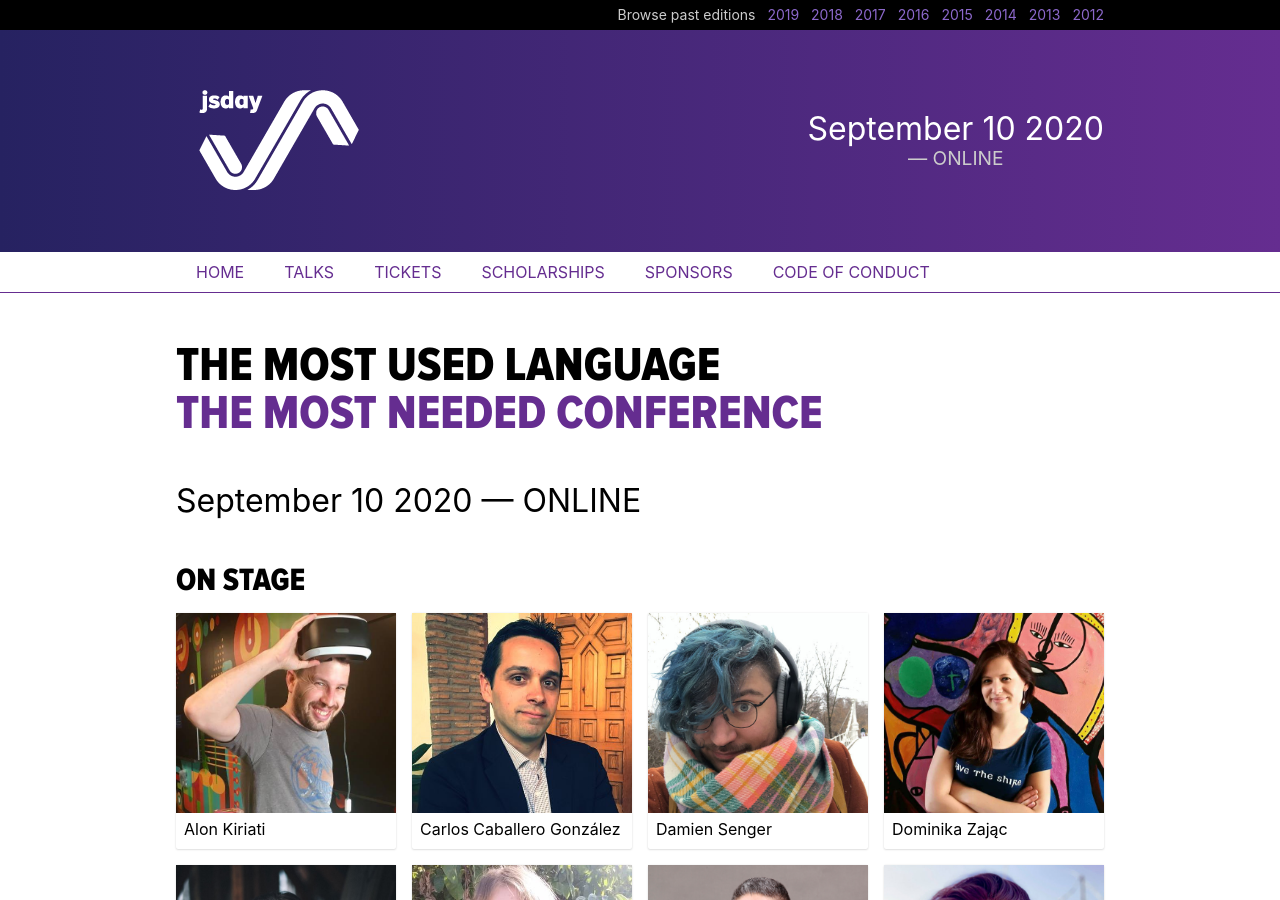
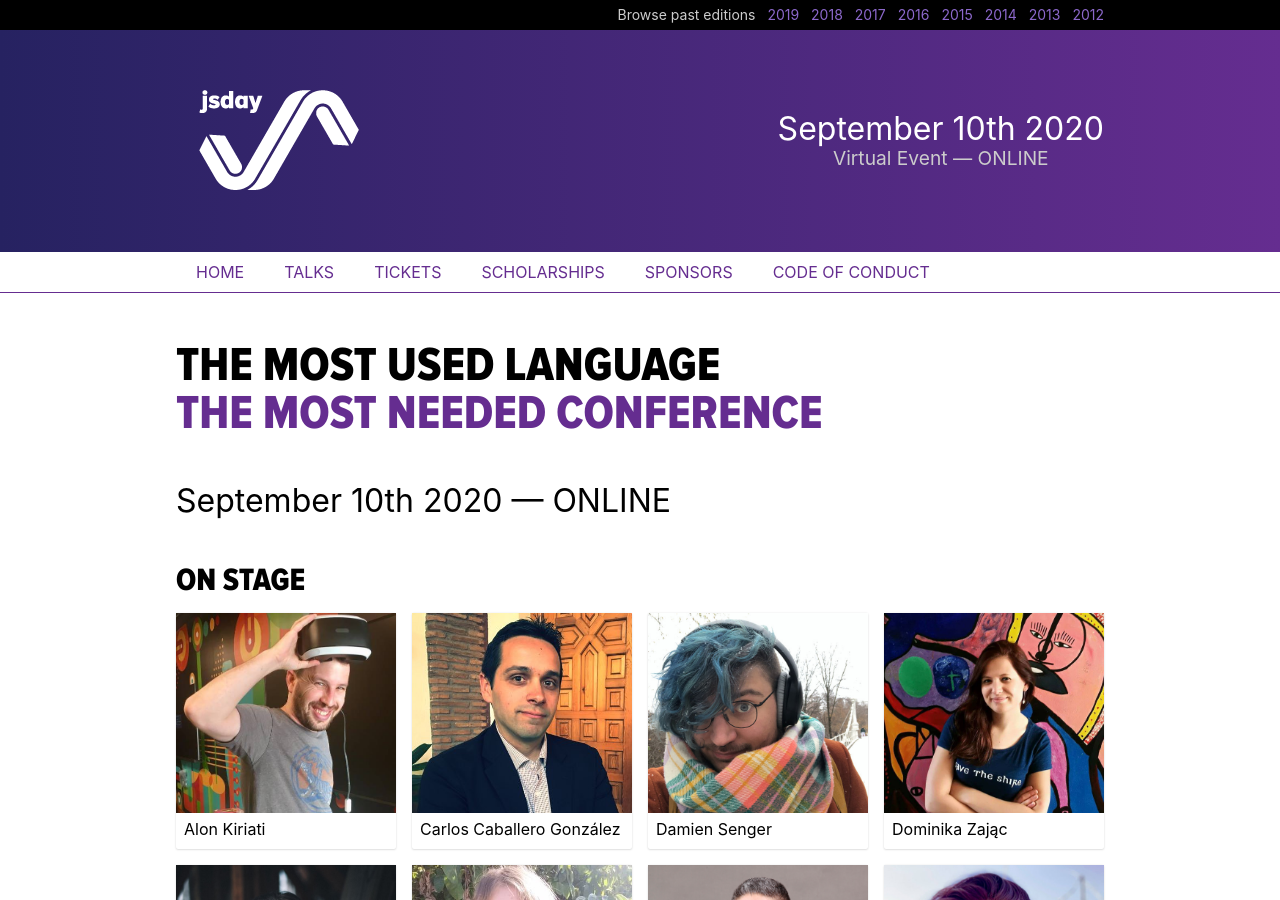
Before and after one commit to giuliatosato/2020.jsday.it, a Jekyll site: the page built from index.html, in a window 1280 px wide and 900 px high. Built offline with Jekyll 4.4.1, drawn with Linux system fonts in a browser that asks for light colours; comment, search, counter and statistics services are not loaded.

Commit message:
Date and venue

```diff
--- a/_data/conference.yml
+++ b/_data/conference.yml
@@ -1,7 +1,7 @@
 name: jsday
 where: ONLINE
-when: September 10 2020
-venue:
+when: September 10th 2020
+venue: Virtual Event
 since: 2012
 year: 2020
 tagline: The international JavaScript conference
```
